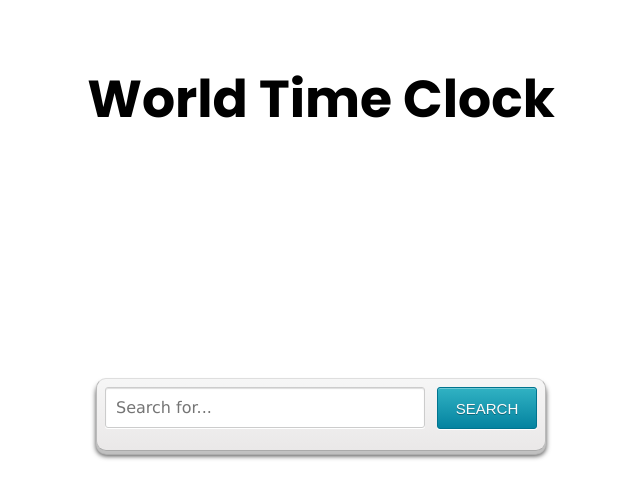
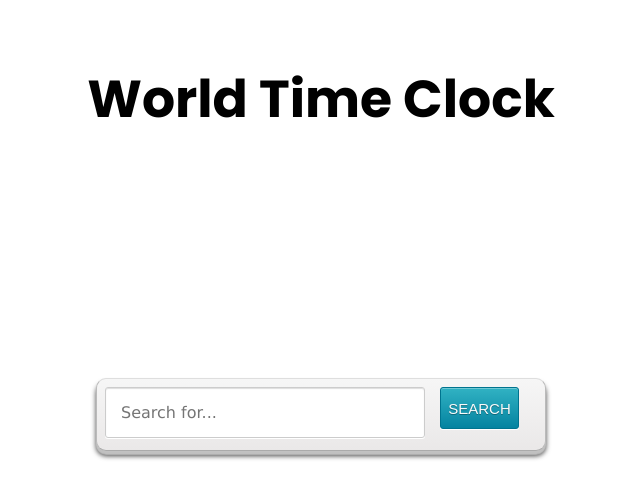
Before and after one commit to nozim-dev/World-Clock, a plain HTML site: page index.html in a window 1280 px wide. Shown: the whole page, without its empty margins (319-959 px from the left). Drawn offline with Linux system fonts and the light colour scheme; no server answers.

Commit message:
fixing some style errors

```diff
--- a/style.css
+++ b/style.css
@@ -25,7 +25,9 @@
   gap: 30px;
   max-width: max-content;
   margin: auto;
+  flex-wrap: wrap;
 }
+
 .searching_clock {
   display: flex;
   align-items: center;
@@ -155,7 +157,10 @@
   margin: 100px auto;
   overflow: hidden;
   padding: 8px;
-  width: 450px;
+  width: 100%;
+  max-width: 450px;
+  display: flex;
+  gap: 15px;
 }
 
 .form-wrapper #search {
@@ -167,11 +172,12 @@
   -moz-border-radius: 3px;
   border-radius: 3px;
   color: #999;
-  float: left;
   font: 16px Lucida Sans, Trebuchet MS, Tahoma, sans-serif;
   height: 100%;
-  padding: 10px;
-  width: 320px;
+  padding: 15px;
+  display: block;
+  width: 100%;
+  max-width: 320px;
 }
 
 .form-wrapper #search:focus {
@@ -213,7 +219,6 @@
   color: #fafafa;
   cursor: pointer;
   height: 42px;
-  float: right;
   font: 15px Arial, Helvetica;
   padding: 0;
   text-transform: uppercase;
@@ -257,3 +262,9 @@
   padding-left: 3px;
   font-weight: 500;
 }
+
+@media screen and (max-width: 850px) {
+  .container {
+    justify-content: center;
+  }
+}
```
